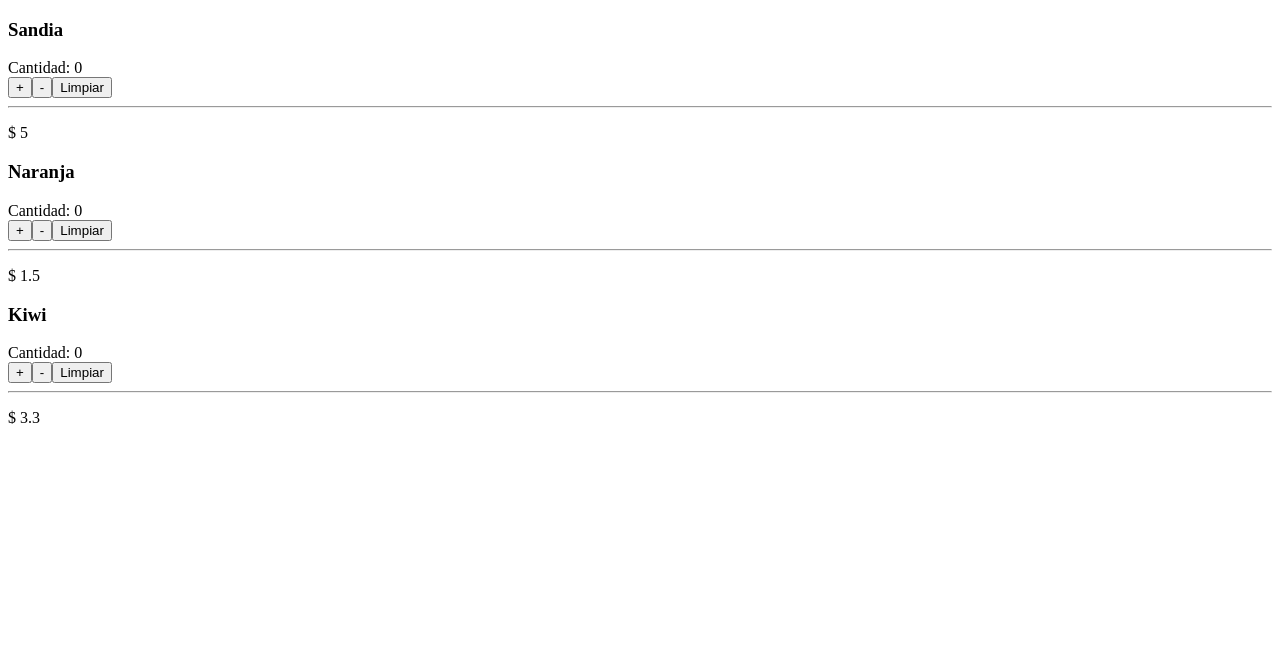
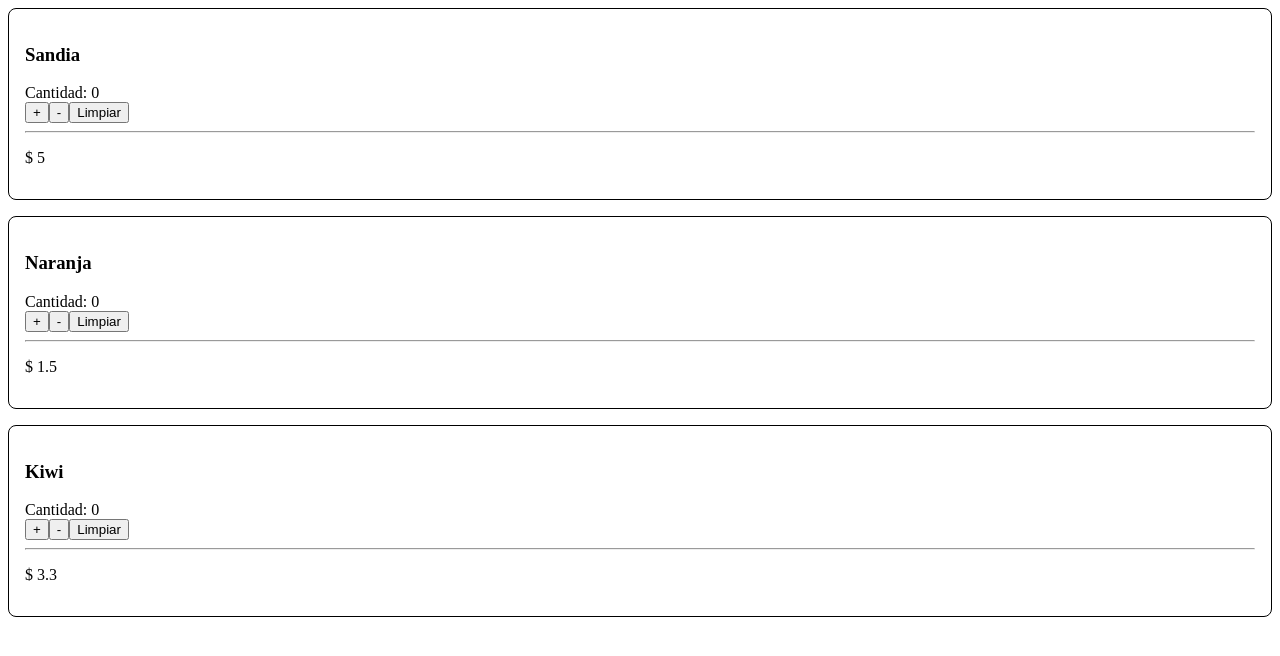
Before and after one commit to salatielosorno/react-de-cero-a-master, a React (Create React App) app: page / in a window 1280 px wide. Shown: the top 656 px of the page. Built offline with nearby package versions, Linux system fonts and the light colour scheme.

Commit message:
refactor(App): Move to a folder components

```diff
--- a/src/componentes/TarjetaFruta.js
+++ /dev/null
@@ -1,37 +0,0 @@
-import React from 'react';
-
-class TarjetaFruta extends React.Component {
-	state = {
-		cantidad: 0,
-	};
-	agregar = () =>
-		this.setState({
-			cantidad: this.state.cantidad + 1,
-		});
-
-	quitar = () =>
-		this.setState({
-			cantidad: this.state.cantidad - 1,
-		});
-
-	limpiar = () =>
-		this.setState({
-			cantidad: 0,
-		});
-
-	render() {
-		return (
-			<div>
-				<h3>{this.props.name}</h3>
-				<div>Cantidad: {this.state.cantidad}</div>
-				<button onClick={this.agregar}>+</button>
-				<button onClick={this.quitar}>-</button>
-				<button onClick={this.limpiar}>Limpiar</button>
-				<hr />
-				<p>$ {this.props.price}</p>
-			</div>
-		);
-	}
-}
-
-export default TarjetaFruta;
--- /dev/null
+++ b/src/componentes/TarjetaFruta/TarjetaFruta.js
@@ -0,0 +1,42 @@
+import React from "react";
+import styles from "./TarjetaFruta.module.css";
+
+class TarjetaFruta extends React.Component {
+  state = {
+    cantidad: 0
+  };
+  agregar = () =>
+    this.setState({
+      cantidad: this.state.cantidad + 1
+    });
+
+  quitar = () =>
+    this.setState({
+      cantidad: this.state.cantidad - 1
+    });
+
+  limpiar = () =>
+    this.setState({
+      cantidad: 0
+    });
+
+  render() {
+    const hasItems = this.state.cantidad > 0;
+    const activeClass = hasItems ? styles["card-active"] : "";
+    const clases = styles.card + " " + activeClass;
+
+    return (
+      <div className={clases}>
+        <h3>{this.props.name}</h3>
+        <div>Cantidad: {this.state.cantidad}</div>
+        <button onClick={this.agregar}>+</button>
+        <button onClick={this.quitar}>-</button>
+        <button onClick={this.limpiar}>Limpiar</button>
+        <hr />
+        <p>$ {this.props.price}</p>
+      </div>
+    );
+  }
+}
+
+export default TarjetaFruta;
--- /dev/null
+++ b/src/componentes/TarjetaFruta/TarjetaFruta.module.css
@@ -0,0 +1,14 @@
+.card {
+  border: 1px solid black;
+  padding: 1em;
+  margin-bottom: 1em;
+  border-radius: 0.5em;
+  background: white;
+  color: black;
+  transition: all 400ms ease-out;
+}
+
+.card-active {
+  background: cadetblue;
+  color: white;
+}
--- /dev/null
+++ b/src/componentes/TarjetaFruta/index.js
@@ -0,0 +1 @@
+export { default } from "./TarjetaFruta";
```
Also changed, not shown: src/App.js (+7 -7 lines), 1 other file (tests, documents, lock files or other folders).
